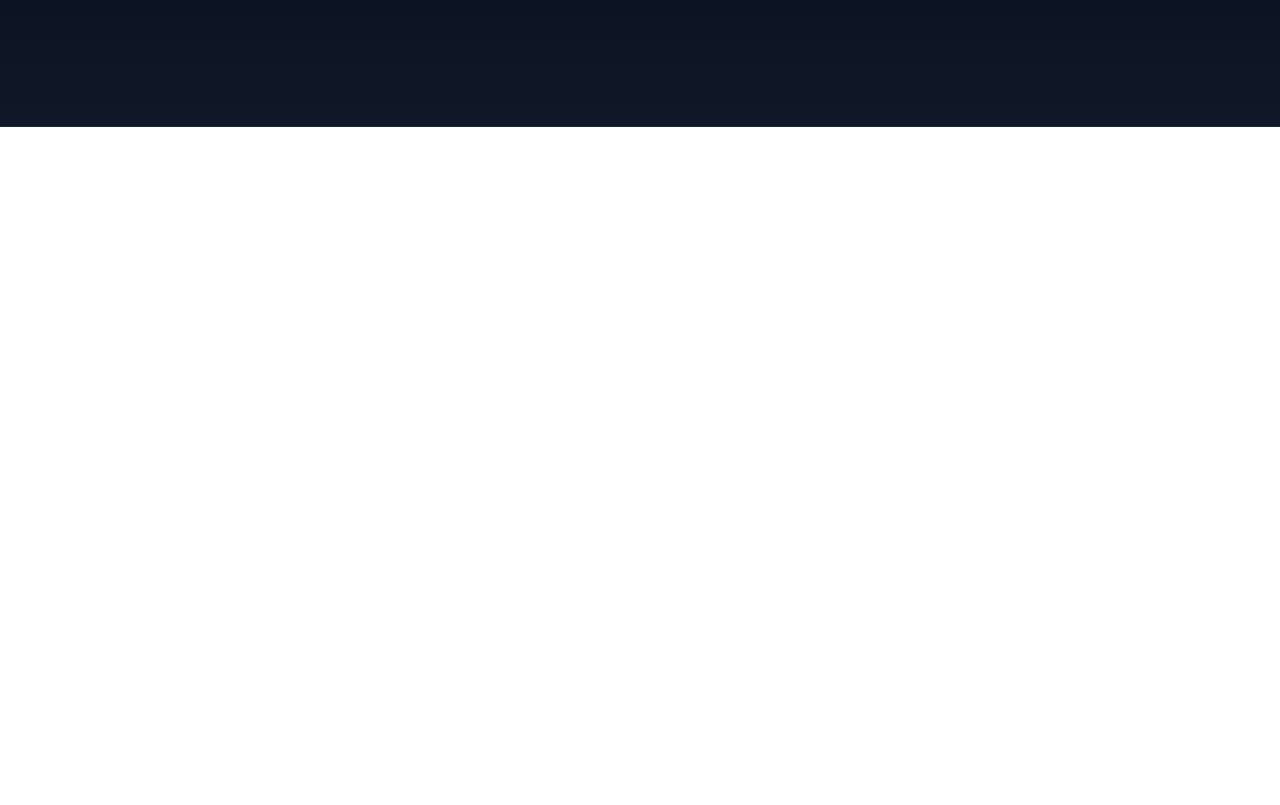
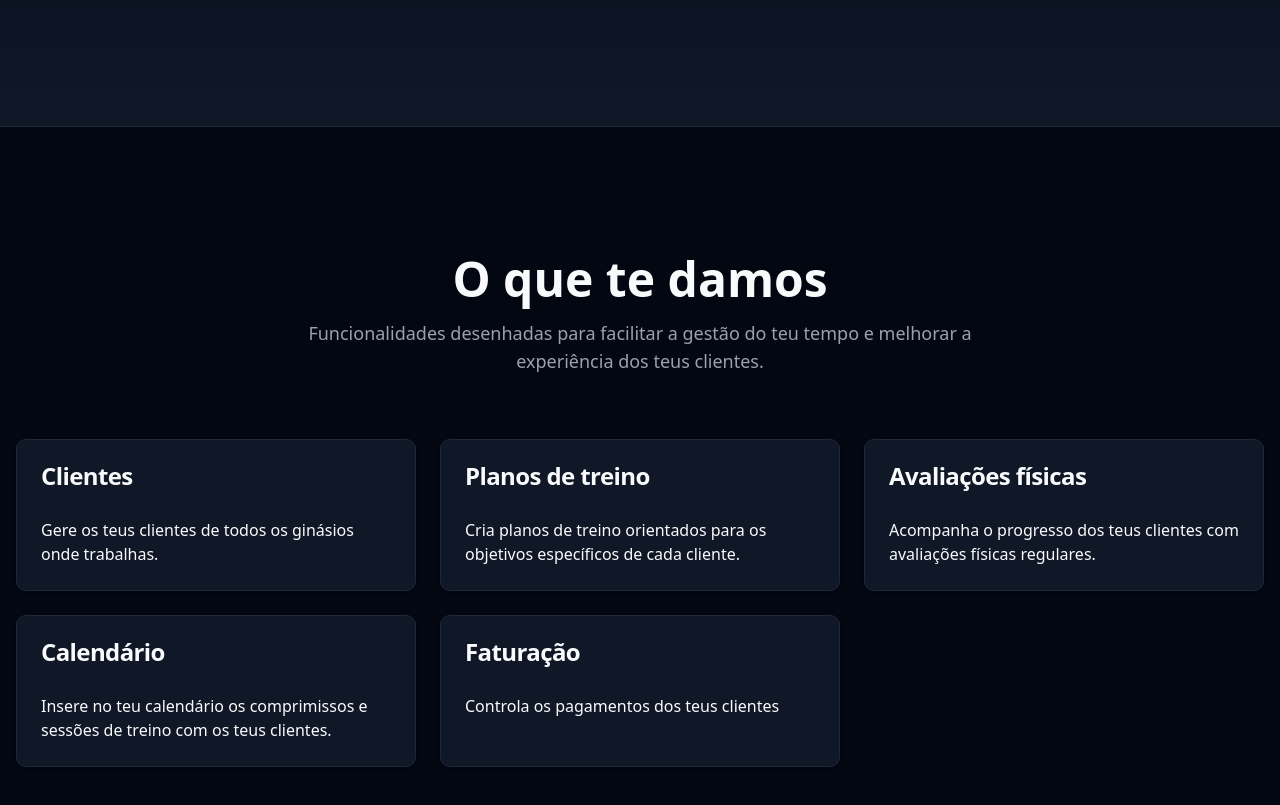
Before and after one commit to pauloo0/landing, a React (Vite) app: page / in a window 1280 px wide. Shown: the part 411-1216 px from the top of the page. Before the commit the page ends 800 px from the top, so only its background shows below. Built offline with nearby package versions, Linux system fonts and the light colour scheme.

Commit message:
feature: add features section

```diff
--- a/src/App.tsx
+++ b/src/App.tsx
@@ -1,10 +1,12 @@
 import Header from '@/components/Header'
 import Hero from '@/components/Hero'
+import Features from '@/components/Features'
 function App() {
   return (
     <div>
       <Header />
       <Hero />
+      <Features />
     </div>
   )
 }
--- /dev/null
+++ b/src/components/Features.tsx
@@ -0,0 +1,65 @@
+import {
+  Card,
+  CardHeader,
+  CardTitle,
+  CardDescription,
+  CardContent,
+} from '@/components/ui/card'
+
+const features = [
+  {
+    title: 'Clientes',
+    description: 'Gere os teus clientes de todos os ginásios onde trabalhas.',
+  },
+  {
+    title: 'Planos de treino',
+    description:
+      'Cria planos de treino orientados para os objetivos específicos de cada cliente.',
+  },
+  {
+    title: 'Avaliações físicas',
+    description:
+      'Acompanha o progresso dos teus clientes com avaliações físicas regulares.',
+  },
+  {
+    title: 'Calendário',
+    description:
+      'Insere no teu calendário os comprimissos e sessões de treino com os teus clientes.',
+  },
+  {
+    title: 'Faturação',
+    description: 'Controla os pagamentos dos teus clientes',
+  },
+]
+
+export default function Features() {
+  return (
+    <section id='features' className='px-4 py-20 md:py-32 bg-gray-950'>
+      <div className='container mx-auto'>
+        <div className='mb-16 text-center'>
+          <h2 className='mb-4 text-4xl font-bold md:text-5xl text-gray-50 text-balance'>
+            O que te damos
+          </h2>
+          <p className='max-w-2xl mx-auto text-lg text-gray-400'>
+            Funcionalidades desenhadas para facilitar a gestão do teu tempo e
+            melhorar a experiência dos teus clientes.
+          </p>
+        </div>
+        <div className='grid gap-6 md:grid-cols-3'>
+          {features.map((feature, index) => (
+            <Card
+              key={index}
+              className='transition-all border border-gray-800 hover:border-lime-500/50 hover:bg-lime-950/50'
+            >
+              <CardHeader>
+                <CardTitle>{feature.title}</CardTitle>
+                <CardDescription></CardDescription>
+              </CardHeader>
+              <CardContent>{feature.description}</CardContent>
+            </Card>
+          ))}
+        </div>
+      </div>
+    </section>
+  )
+}
```
